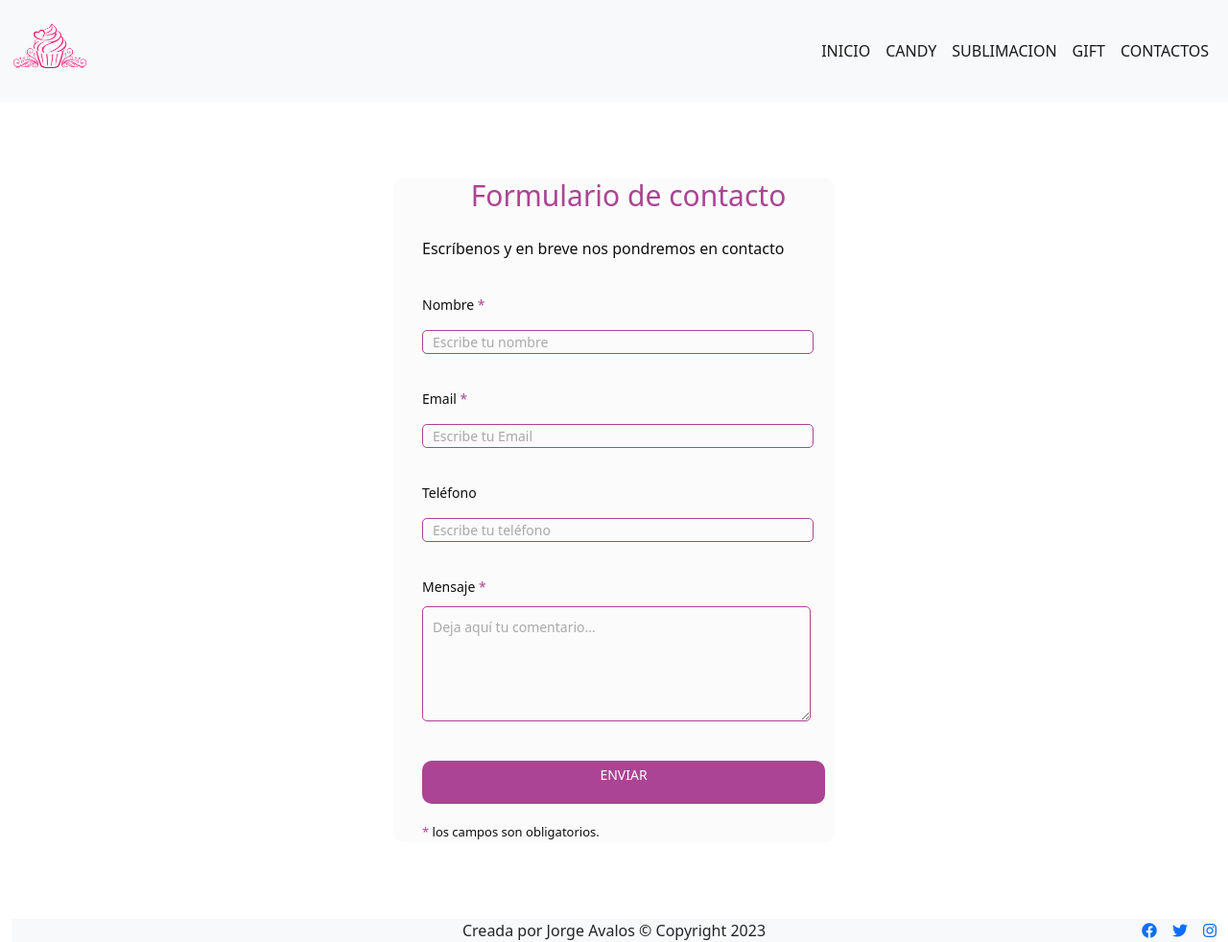
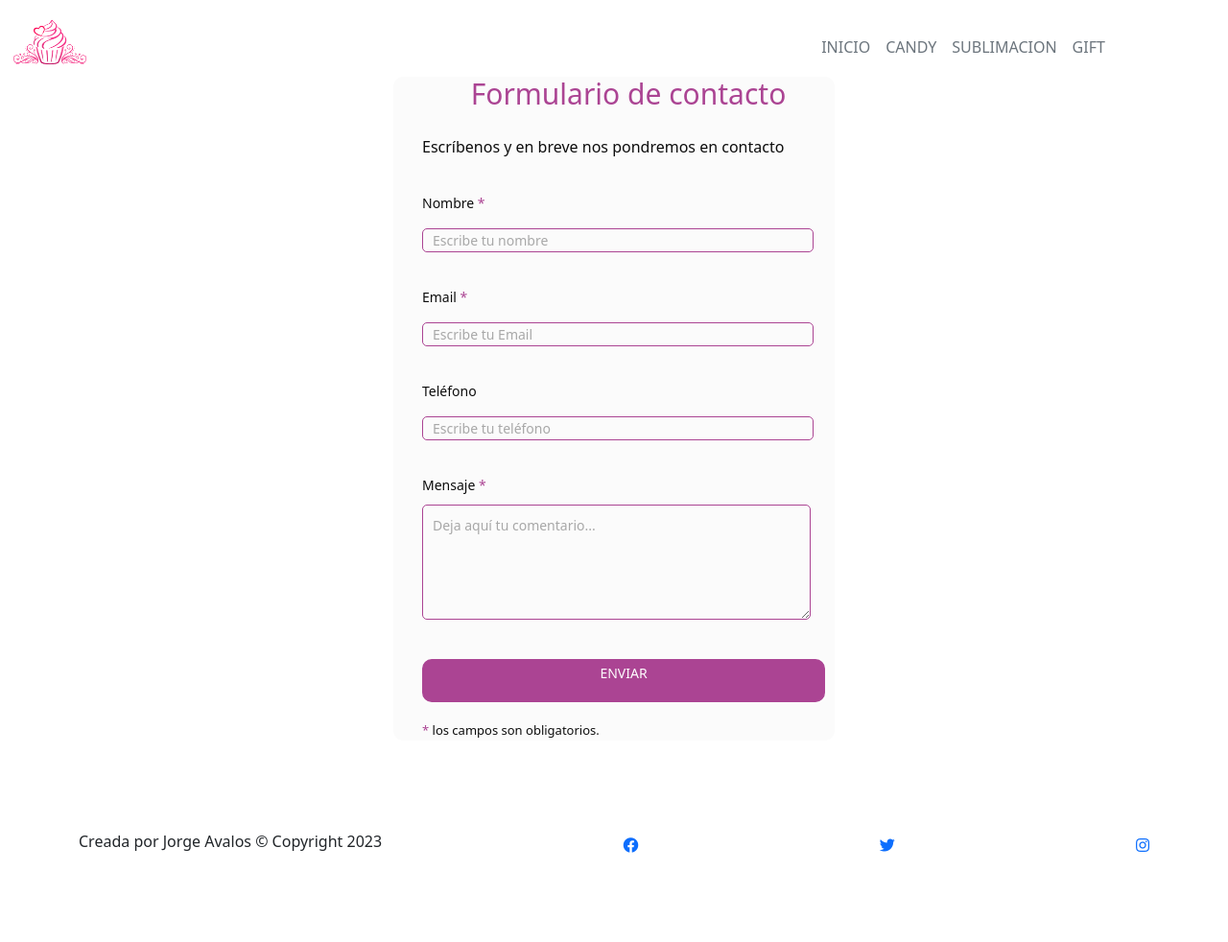
Before and after one commit to javalos87/Piccolina, a plain HTML site: page pages/contactos.html in a window 1280 px wide. Shown: the whole page at 96% size. After the commit the page ends 911 px from the top, so only its background shows below. Drawn offline with nearby package versions, Linux system fonts and the light colour scheme.

Commit message:
Contacto Final

```diff
--- a/pages/contactos.html
+++ b/pages/contactos.html
@@ -33,9 +33,9 @@
   </head>
   <body>
     <header>
-      <nav class="navbar navbar-expand-lg bg-light">
+      <nav class="navbar navbar-expand-lg  py-1 fixed-top menu ">
         <div class="container-fluid">
-          <a class="navbar-brand" href="./index.html">
+          <a class="navbar-brand" href="index.html">
             <img src="../images/logo.png" alt="Piccolina" width="80rem" />
           </a>
           <button
@@ -52,36 +52,39 @@
           <div class="collapse navbar-collapse" id="navbarSupportedContent">
             <ul class="navbar-nav ms-auto mb-2 mb-lg-0">
               <li class="nav-item">
-                <a
-                  class="nav-link active"
-                  aria-current="page"
-                  href="../index.html"
+                <a class="nav-link text-secondary" aria-current="page" href="../index.html"
                   >INICIO</a
                 >
               </li>
               <li class="nav-item">
-                <a class="nav-link active" aria-current="page" href="candy.html"
+                <a
+                  class="nav-link text-secondary"
+                  aria-current="page"
+                  href="./candy.html"
                   >CANDY</a
                 >
               </li>
               <li class="nav-item">
                 <a
-                  class="nav-link active"
+                  class="nav-link text-secondary"
                   aria-current="page"
-                  href="sublimacion.html"
+                  href="./sublimacion.html"
                   >SUBLIMACION</a
                 >
               </li>
               <li class="nav-item">
-                <a class="nav-link active" aria-current="page" href="gift.html"
+                <a
+                  class="nav-link text-secondary "
+                  aria-current="page"
+                  href="./gift.html"
                   >GIFT</a
                 >
               </li>
               <li class="nav-item">
                 <a
-                  class="nav-link active"
+                  class="nav-link text-white active "
                   aria-current="page"
-                  href="contactos.html"
+                  href="./contactos.html"
                   >CONTACTOS</a
                 >
               </li>
@@ -91,11 +94,14 @@
       </nav>
     </header>
     <main>
-      <div class="container">
+        <section class="candy">
+        <div class="row">
+            <div class="col">
             <div class="contact_form">
               <div class="formulario">
                 <h1>Formulario de contacto</h1>
                 <h3>Escríbenos y en breve nos pondremos en contacto</h3>
+
                 <form action="submeter-formulario.php" method="post">
                   <p>
                     <label for="nombre" class="colocar_nombre"
@@ -110,6 +116,7 @@
                       placeholder="Escribe tu nombre"
                     />
                   </p>
+
                   <p>
                     <label for="email" class="colocar_email"
                       >Email
@@ -123,6 +130,7 @@
                       placeholder="Escribe tu Email"
                     />
                   </p>
+
                   <p>
                     <label for="telefone" class="colocar_telefono">Teléfono </label>
                     <input
@@ -132,6 +140,7 @@
                       placeholder="Escribe tu teléfono"
                     />
                   </p>
+
                   <p>
                     <label for="mensaje" class="colocar_mensaje"
                       >Mensaje
@@ -145,9 +154,11 @@
                       placeholder="Deja aquí tu comentario..."
                     ></textarea>
                   </p>
-              <button type="submit" name="enviar_formulario" id="enviar">
+
+                  <button class="button1" type="submit" name="enviar_formulario" id="enviar">
                     <p>Enviar</p>
                   </button>
+
                   <p class="aviso">
                     <span class="obligatorio"> * </span>los campos son obligatorios.
                   </p>
@@ -155,23 +166,25 @@
               </div>
             </div>
            </div>
+        </div>
+        </section>
+    </main>
     <!--COMIENZA EL FOOTER-->
-    <div class="container-fluid">
-      <footer class="bg-light text-center text-lg-start">
-        <div
-          class="row text-center"
-          style="background-color: rgba(45, 45, 238, 0)"
-        >
-          <div class="col"></div>
-          <div class="col">Creada por Jorge Avalos &copy; Copyright 2023</div>
-          <div class="col d-flex justify-content-end">
+  <footer>
+    <section class="py-3 text-center text-sm-start pie">
+      <div class="container">
+        <div class="d-sm-flex align-items-center justify-content-between">
+          <div>
+            <h6>Creada por Jorge Avalos &copy; Copyright 2023</h6>
+
+          </div class="d-sm-flex align-items-left footer-sm">
             <a href="#"><i class="fab fa-facebook"></i></a>
             <a href="#"><i class="fab fa-twitter"></i></a>
             <a href="#"><i class="fab fa-instagram"></i></a>
         </div>
       </div>
+    </section>
   </footer>
-    </div>
 
 
     <!-- JS Bootstrap -->
```
Lines whose indentation alone changed are shown as unchanged.
